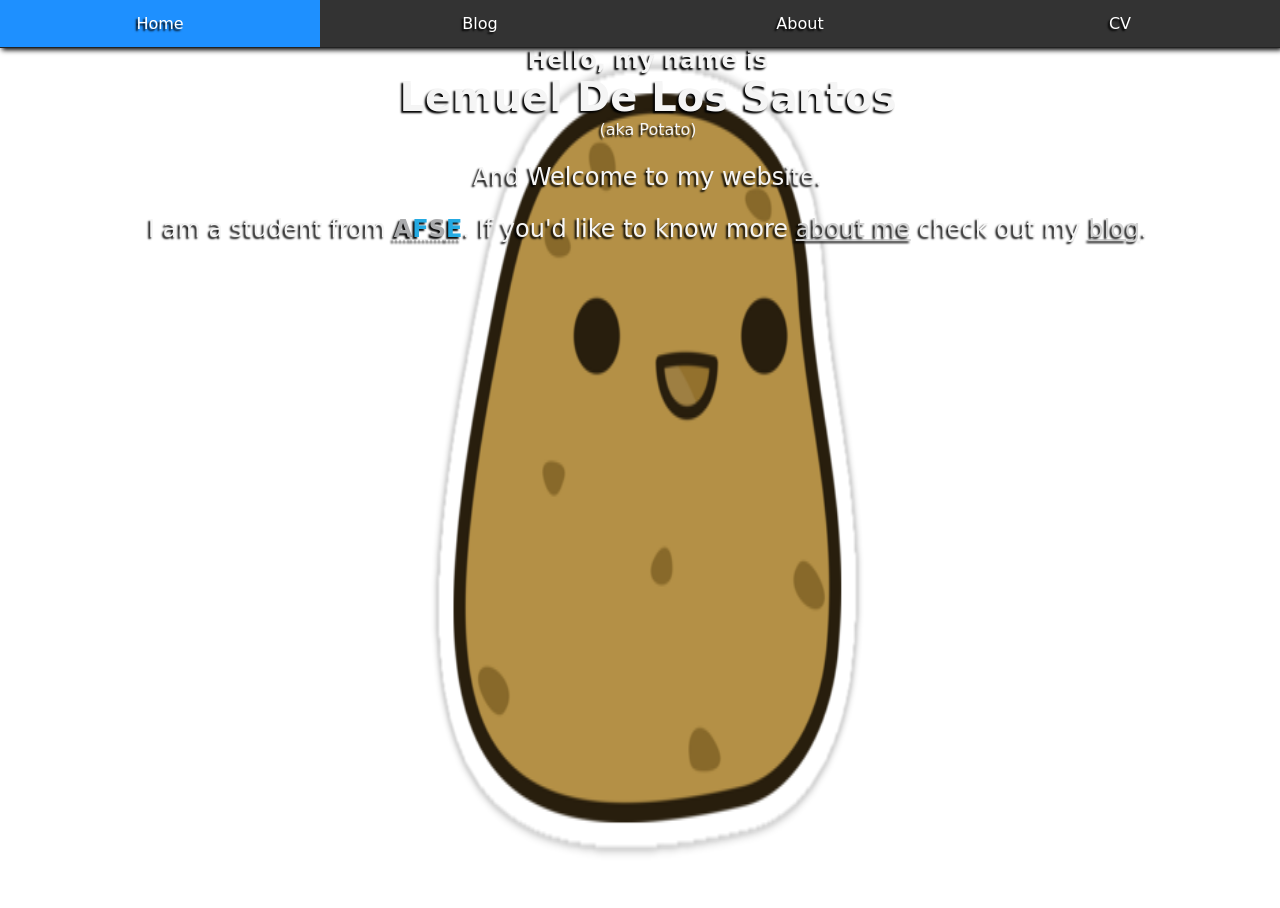
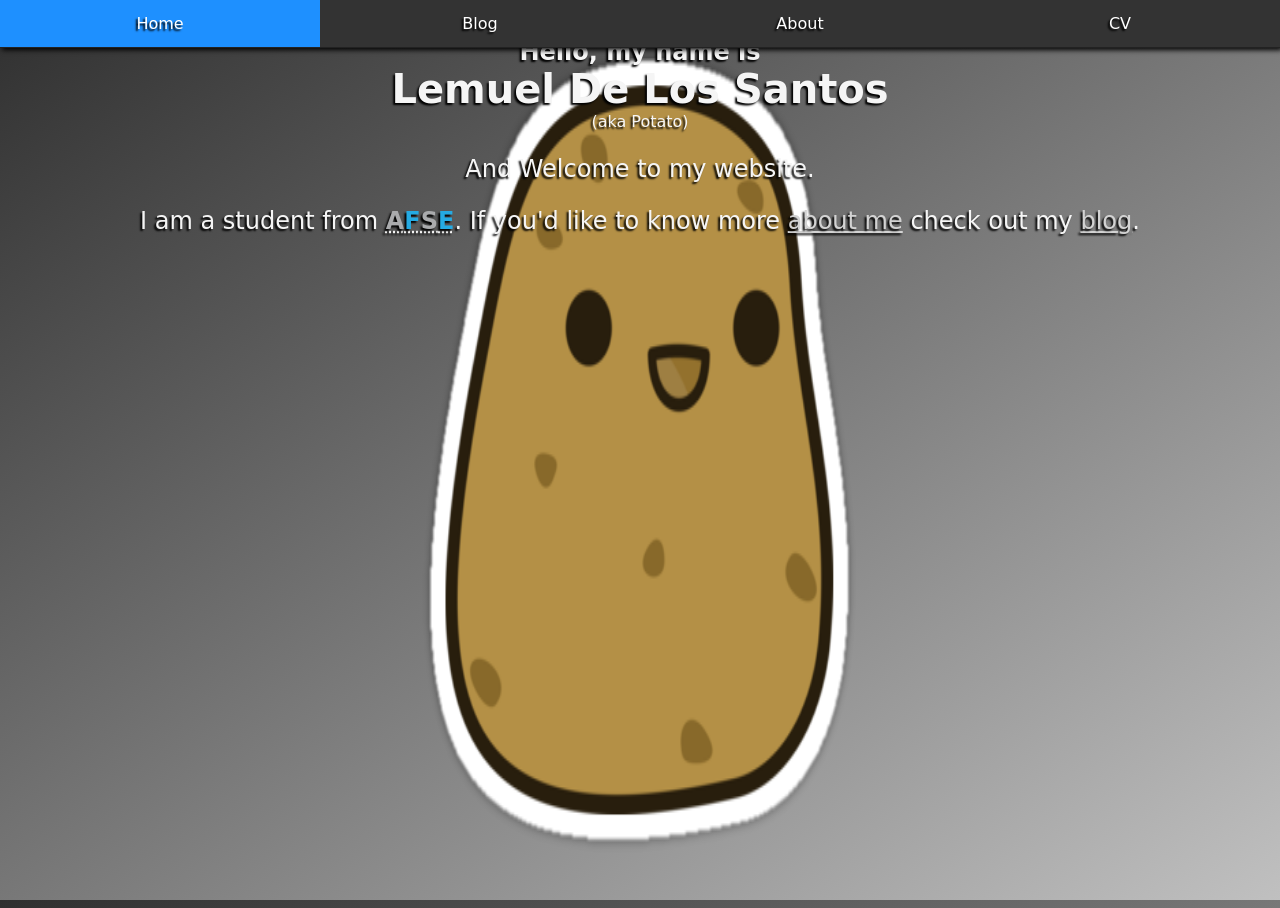
Before and after one commit to lemueldls/lemueld6200.github.io, a Jekyll site: the page built from index.html, in a window 1280 px wide. Built offline with Jekyll 4.4.1, drawn with Linux system fonts in a browser that asks for light colours.

Commit message:
Update main.css

```diff
--- a/css/main.css
+++ b/css/main.css
@@ -26,13 +26,15 @@
 	font-family:Comic Sans MS;
 	text-shadow:-2px 2px 2px black;
 }
+html {
+    height: 100%;
+}
 body {
-	top:0;
-	left:0;
-	width:100%;
-	height:100%;
+	margin: 0;
+	height: 100%;
 	overflow-x:hidden;
-	position:absolute;
+	background-repeat: no-repeat;
+	background-attachment: fixed;
 	background:linear-gradient(to bottom right, #2f2f2f, #c0c0c0);
 }
 p a {
```
